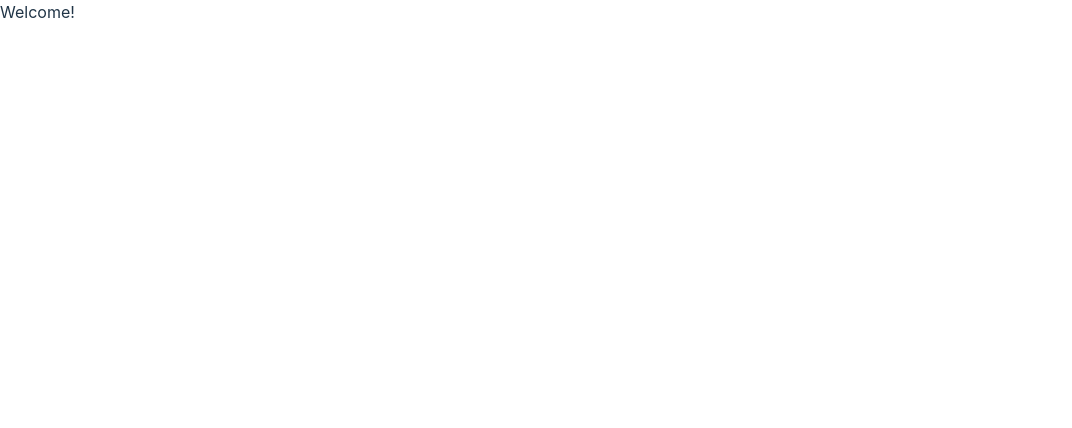
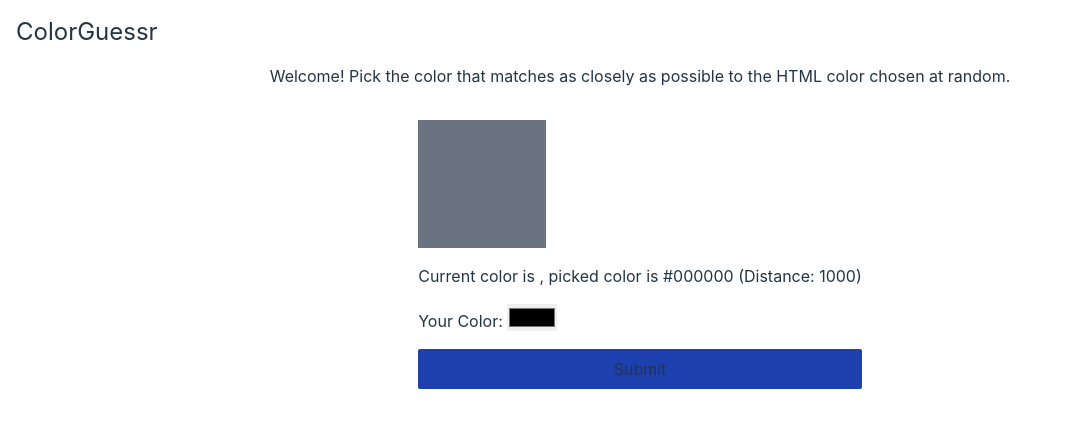
Before and after one commit to edoleske/color-guessr, a Vue app: page / in a window 1280 px wide. Shown: the top 428 px of the page, without its empty margins (0-1072 px from the left). Built offline with nearby package versions, Linux system fonts and the light colour scheme.

Commit message:
base functionality

```diff
--- a/biome.json
+++ b/biome.json
@@ -1,5 +1,8 @@
 {
 	"$schema": "https://biomejs.dev/schemas/1.8.3/schema.json",
+    "files": {
+        "ignore": ["node_modules"]
+    },
 	"organizeImports": {
 		"enabled": true
 	},
--- a/package.json
+++ b/package.json
@@ -9,6 +9,7 @@
     "preview": "vite preview"
   },
   "dependencies": {
+    "html-colors": "^0.0.6",
     "vue": "^3.4.31"
   },
   "devDependencies": {
--- a/src/App.vue
+++ b/src/App.vue
@@ -1,6 +1,86 @@
 <script setup lang="ts">
+import { onMounted, ref } from "vue";
+import htmlColors from "html-colors/html-colors.json";
+
+const hexValues = Object.values(htmlColors);
+
+const targetSwatch = ref<HTMLDivElement | null>(null);
+const target = ref<string>("");
+const picked = ref<string>("#000000");
+
+function hexToRgb(hex: string) {
+	const result = /^#?([a-f\d]{2})([a-f\d]{2})([a-f\d]{2})$/i.exec(hex);
+	return result
+		? {
+				r: Number.parseInt(result[1], 16),
+				g: Number.parseInt(result[2], 16),
+				b: Number.parseInt(result[3], 16),
+			}
+		: null;
+}
+
+const weightedEuclideanDistance = (
+	a: { r: number; g: number; b: number },
+	b: { r: number; g: number; b: number },
+) => {
+	const dr = (a.r - b.r) ** 2;
+	const dg = (a.g - b.g) ** 2;
+	const db = (a.b - b.b) ** 2;
+	return 0.3 * dr + 0.59 * dg + 0.11 * db;
+};
+
+const scoreColors = (a: string, b: string) => {
+	const argb = hexToRgb(a);
+	const brgb = hexToRgb(b);
+	if (argb && brgb) {
+		return weightedEuclideanDistance(argb, brgb);
+	}
+	return null;
+};
+
+const getRandomColor = () => {
+	const index = Math.floor(Math.random() * hexValues.length);
+	return hexValues[index];
+};
+
+const pickNewColor = () => {
+	if (targetSwatch.value) {
+		target.value = getRandomColor();
+		targetSwatch.value.style.backgroundColor = target.value;
+	}
+};
+
+const submitColor = () => {
+	if (!target.value) {
+		console.error("Target color is not defined!");
+		return;
+	}
+
+	const score = scoreColors(target.value, picked.value);
+	console.log(`Score: ${1000 - (score ?? 0)}`);
+
+	pickNewColor();
+	picked.value = "#000000";
+};
+
+onMounted(() => {
+	pickNewColor();
+});
 </script>
 
 <template>
-  <p>Welcome!</p>
+  <h1 class="text-2xl pb-4">ColorGuessr</h1>
+  <p class="text-center">Welcome! Pick the color that matches as closely as possible to the HTML color chosen at random.</p>
+  <div class="py-8 w-fit m-auto space-y-4">
+    <div class="size-32 bg-gray-500" ref="targetSwatch"></div>
+    <p>Current color is {{ target }}, picked color is {{ picked }} (Distance: {{ Math.floor(scoreColors(target, picked) ?? 1000) }})</p>
+    <form @submit.prevent="submitColor" class="flex flex-col gap-4">
+      <label>
+      Your Color:
+      <input type="color" v-model="picked">
+    </label>
+    <button type="submit" class="bg-blue-800 hover:bg-blue-600 active:bg-blue-700 p-2 rounded-sm">Submit</button>
+    </form>
+  </div>
+
 </template>
--- a/src/style.css
+++ b/src/style.css
@@ -22,10 +22,8 @@
     color: #213547;
     background-color: #ffffff;
   }
-  a:hover {
-    color: #747bff;
-  }
-  button {
-    background-color: #f9f9f9;
-  }
 }
+
+#app {
+  padding: 1rem;
+}
```
Also changed, not shown: 1 other file (tests, documents, lock files or other folders).
